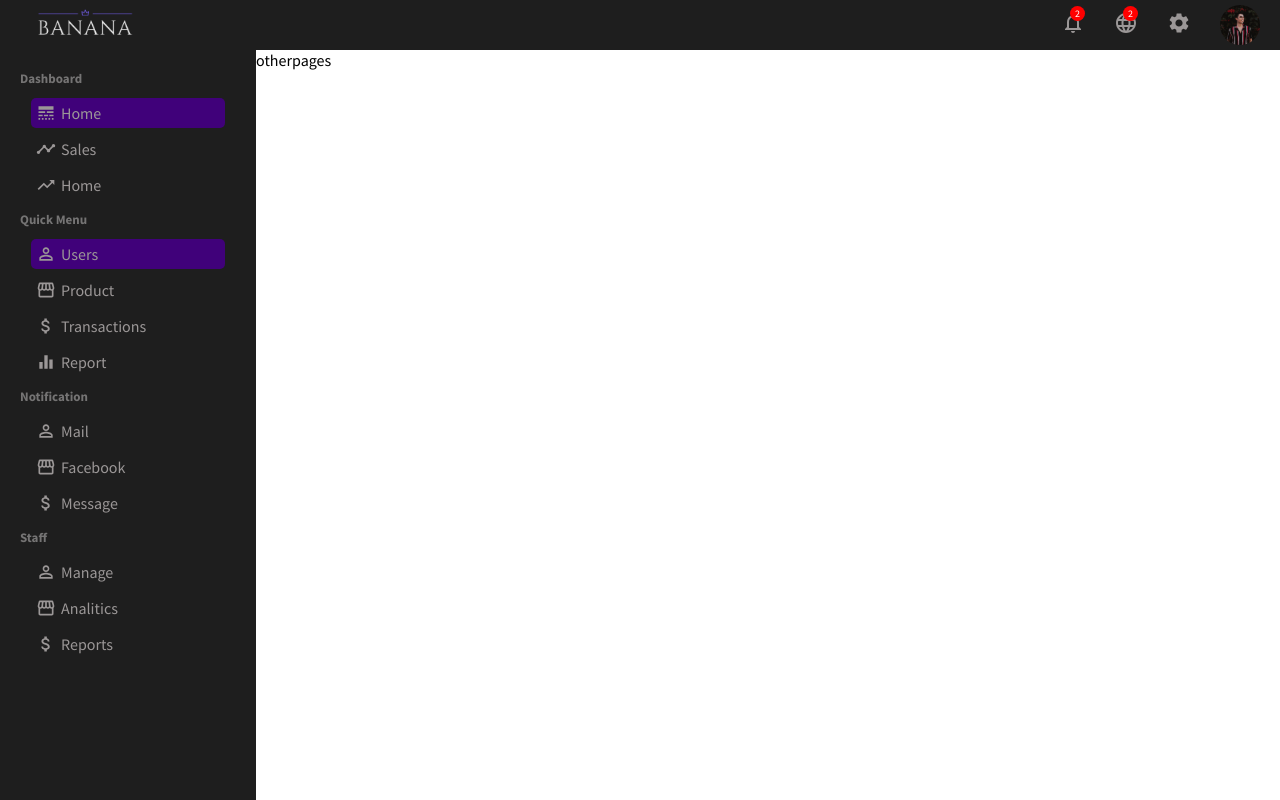
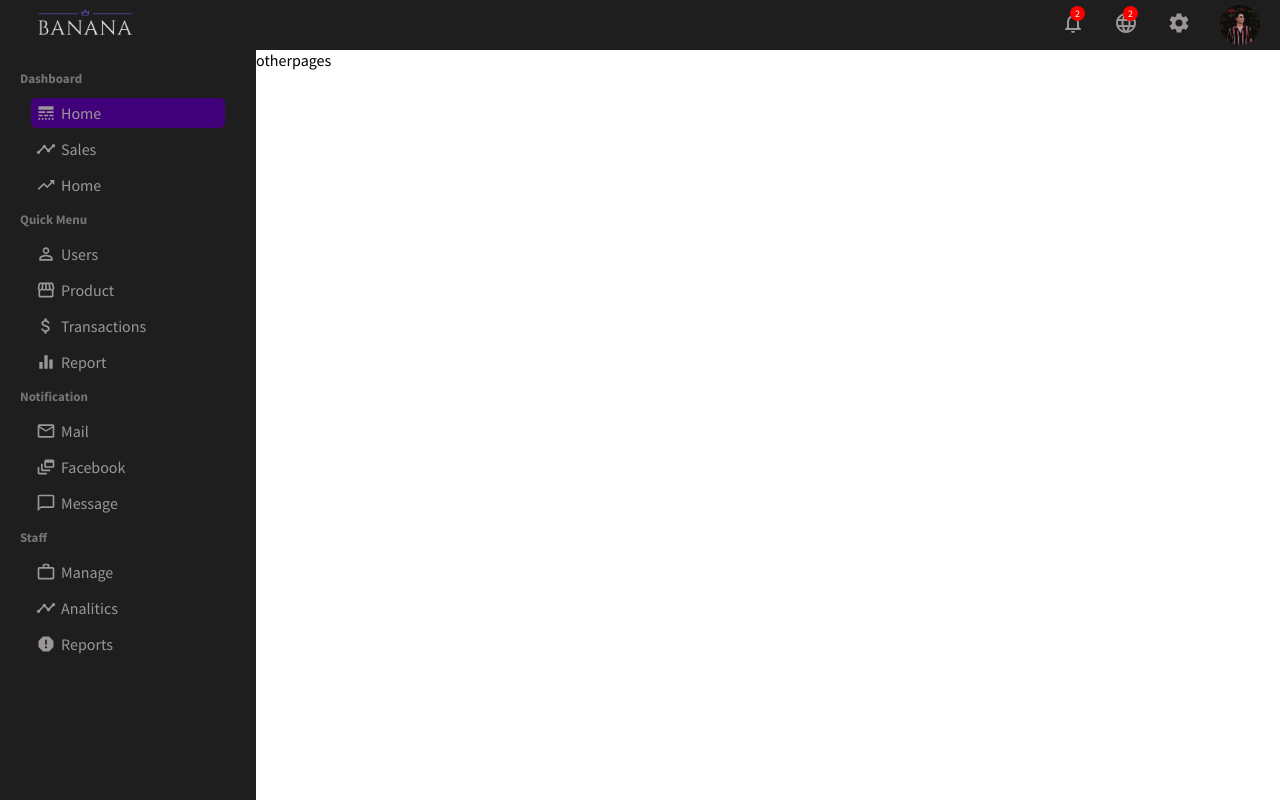
Before and after one commit to malekaridhi/ecommerceMern, a React (Create React App) app in the folder admin/: page / in a window 1280 px wide. Built offline with nearby package versions, Linux system fonts and the light colour scheme.

Commit message:
admin sidebar

```diff
--- a/admin/src/components/sidebar/Sidebar.jsx
+++ b/admin/src/components/sidebar/Sidebar.jsx
@@ -7,6 +7,11 @@ import PersonOutlineIcon from '@mui/icons-material/PersonOutline';
 import StorefrontIcon from '@mui/icons-material/Storefront';
 import AttachMoneyIcon from '@mui/icons-material/AttachMoney';
 import EqualizerIcon from '@mui/icons-material/Equalizer';
+import MailOutlineIcon from '@mui/icons-material/MailOutline';
+import DynamicFeedIcon from '@mui/icons-material/DynamicFeed';
+import ChatBubbleOutlineOutlinedIcon from '@mui/icons-material/ChatBubbleOutlineOutlined';
+import WorkOutlineOutlinedIcon from '@mui/icons-material/WorkOutlineOutlined';
+import ReportIcon from '@mui/icons-material/Report';
 const Sidebar = () => {
     return (
         <>
@@ -30,7 +35,7 @@ const Sidebar = () => {
                  </ul>
                  <h3 className='sidebarTitle'>Quick Menu</h3>
                  <ul className="sidebarList">
-                     <li className="sidebarListItem active">
+                     <li className="sidebarListItem ">
                        <PersonOutlineIcon className='sidebarIcon' />
                        Users
                      </li>
@@ -50,15 +55,15 @@ const Sidebar = () => {
                  <h3 className='sidebarTitle'>Notification</h3>
                  <ul className="sidebarList">
                      <li className="sidebarListItem ">
-                       <PersonOutlineIcon className='sidebarIcon' />
+                       <MailOutlineIcon className='sidebarIcon' />
                        Mail
                      </li>
                      <li className="sidebarListItem">
-                       <StorefrontIcon className='sidebarIcon'/>
+                       <DynamicFeedIcon className='sidebarIcon'/>
                        Facebook
                      </li>
                      <li className="sidebarListItem">
-                       <AttachMoneyIcon className='sidebarIcon'/>
+                       <ChatBubbleOutlineOutlinedIcon className='sidebarIcon'/>
                        Message
                      </li>
 
@@ -66,15 +71,15 @@ const Sidebar = () => {
                  <h3 className='sidebarTitle'>Staff</h3>
                  <ul className="sidebarList">
                      <li className="sidebarListItem ">
-                       <PersonOutlineIcon className='sidebarIcon' />
+                       <WorkOutlineOutlinedIcon className='sidebarIcon' />
                        Manage
                      </li>
                      <li className="sidebarListItem">
-                       <StorefrontIcon className='sidebarIcon'/>
+                       <TimelineIcon className='sidebarIcon'/>
                        Analitics
                      </li>
                      <li className="sidebarListItem">
-                       <AttachMoneyIcon className='sidebarIcon'/>
+                       <ReportIcon className='sidebarIcon'/>
                        Reports
                      </li>
 
```
